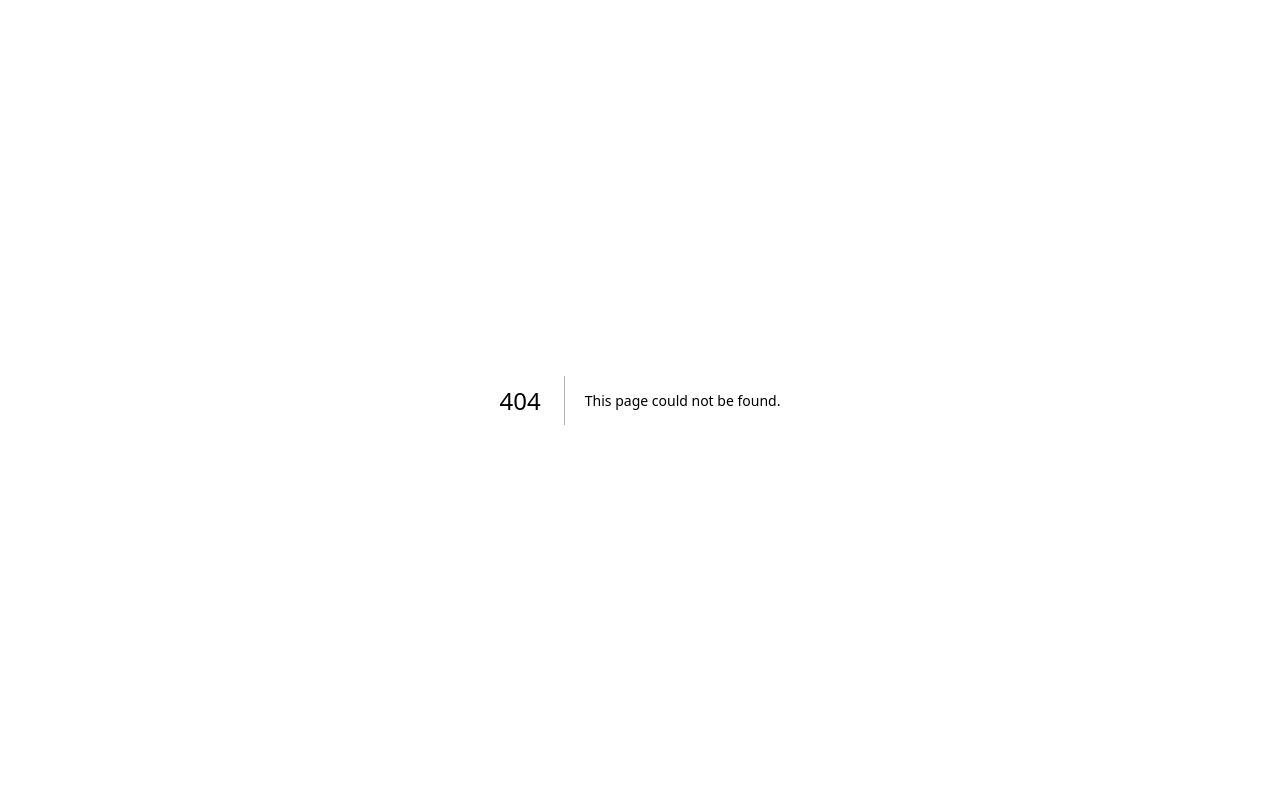
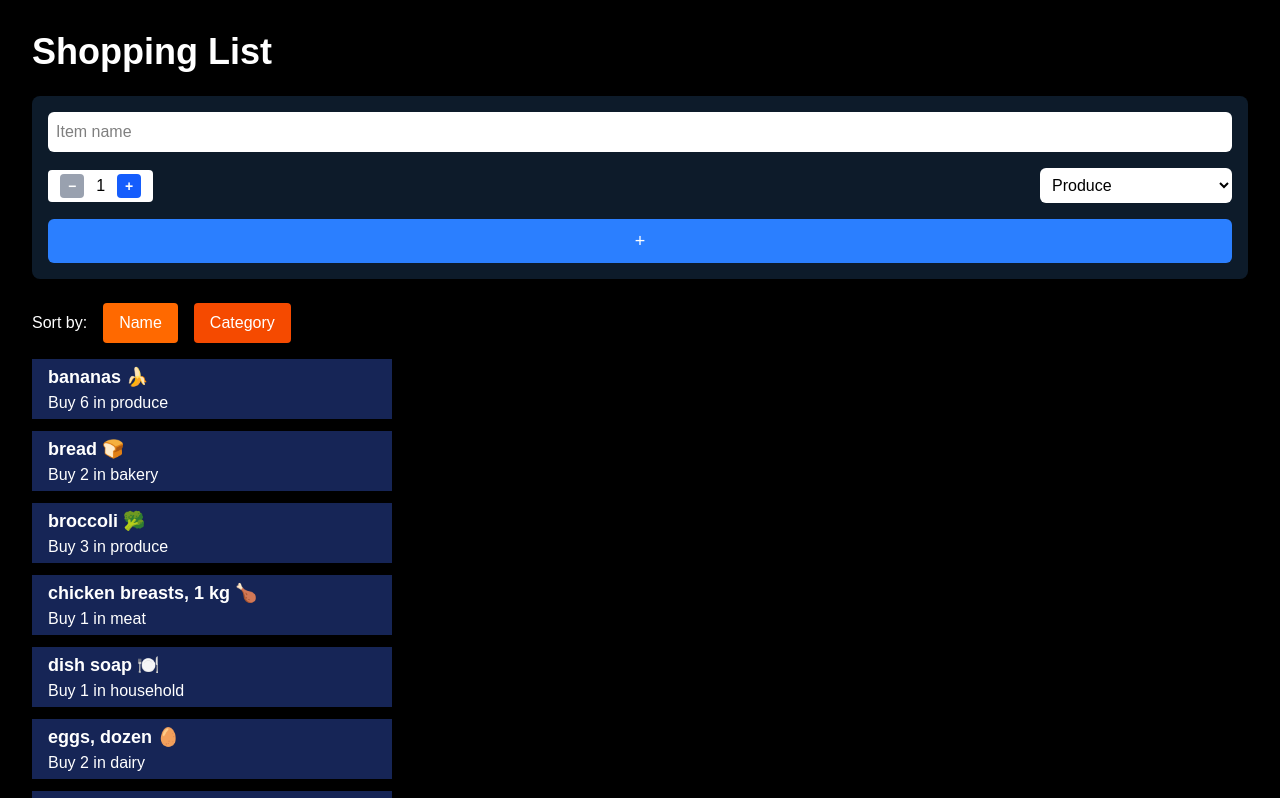
Before and after one commit to hannahsoftdev/cprg306-assignments, a Next.js app: page /week-7 in a window 1280 px wide. Before the commit this address had no page. Shown: the top 798 px of the page. Built offline with nearby package versions, Linux system fonts and the light colour scheme.

Commit message:
Finalized

```diff
--- a/app/page.js
+++ b/app/page.js
@@ -31,6 +31,11 @@
           className= "hover:text-green-500 hover:underline"
           >Week 6 Assignment</Link>
         </li>
+                <li>
+          <Link href="./week-7/"
+          className= "hover:text-green-500 hover:underline"
+          >Week 7 Assignment</Link>
+        </li>
       </ul>
     </main>
 
--- /dev/null
+++ b/app/week-7/item-list.js
@@ -0,0 +1,43 @@
+"use client";
+
+import { useState } from "react";
+import Item from "./item";
+
+export default function ItemList({ items }) {
+  const [sortBy, setSortBy] = useState("name");
+
+  const sortedItems = [...items].sort((a, b) => {
+    if (sortBy === "name") {
+      return a.name.localeCompare(b.name);
+    } else if (sortBy === "category") {
+      return a.category.localeCompare(b.category);
+    }
+    return 0;
+  });
+
+  return (
+    <div className="text-white">
+      <div className="mb-4 space-x-4">
+        <span className="mr-4">Sort by:</span>
+        <button
+          onClick={() => setSortBy("name")}
+          className={`px-4 py-2 rounded ${sortBy === "name" ? "bg-orange-500" : "bg-orange-600"}`}
+        >
+          Name
+        </button>
+        <button
+          onClick={() => setSortBy("category")}
+          className={`px-4 py-2 rounded ${sortBy === "category" ? "bg-orange-500" : "bg-orange-600"}`}
+        >
+          Category
+        </button>
+      </div>
+
+      <ul className="space-y-3">
+        {sortedItems.map((item) => (
+          <Item key={item.id} {...item} />
+        ))}
+      </ul>
+    </div>
+  );
+}
--- /dev/null
+++ b/app/week-7/item.js
@@ -0,0 +1,8 @@
+export default function Item({ name, quantity, category }) {
+  return (
+    <li className="bg-blue-950 p-4 py-1 w-90">
+      <h3 className="text-white font-semibold text-lg">{name}</h3>
+      <p className="text-white">Buy {quantity} in {category}</p>
+    </li>
+  );
+}
--- /dev/null
+++ b/app/week-7/items.json
@@ -0,0 +1,74 @@
+[
+  {
+    "id": "1h2GJKH12gkHG31h1H",
+    "name": "milk, 4 L 🥛",
+    "quantity": 1,
+    "category": "dairy"
+  },
+  {
+    "id": "2KJH3k2j3H1k2J3K1H",
+    "name": "bread 🍞",
+    "quantity": 2,
+    "category": "bakery"
+  },
+  {
+    "id": "3h2KJH3k2j3H1k2J3",
+    "name": "eggs, dozen 🥚",
+    "quantity": 2,
+    "category": "dairy"
+  },
+  {
+    "id": "4k2J3K1H2GJKH12gk",
+    "name": "bananas 🍌",
+    "quantity": 6,
+    "category": "produce"
+  },
+  {
+    "id": "5H1h1H2KJH3k2j3H",
+    "name": "broccoli 🥦",
+    "quantity": 3,
+    "category": "produce"
+  },
+  {
+    "id": "6H1k2J3K1H2GJKH1",
+    "name": "chicken breasts, 1 kg 🍗",
+    "quantity": 1,
+    "category": "meat"
+  },
+  {
+    "id": "7gkHG31h1H2KJH3k",
+    "name": "pasta sauce 🍝",
+    "quantity": 3,
+    "category": "canned goods"
+  },
+  {
+    "id": "8j3H1k2J3K1H2GJK",
+    "name": "spaghetti, 454 g 🍝",
+    "quantity": 2,
+    "category": "dry goods"
+  },
+  {
+    "id": "9H12gkHG31h1H2KJ",
+    "name": "toilet paper, 12 pack 🧻",
+    "quantity": 1,
+    "category": "household"
+  },
+  {
+    "id": "10H3k2j3H1k2J3K1",
+    "name": "paper towels, 6 pack",
+    "quantity": 1,
+    "category": "household"
+  },
+  {
+    "id": "11k2J3K1H2GJKH12",
+    "name": "dish soap 🍽️",
+    "quantity": 1,
+    "category": "household"
+  },
+  {
+    "id": "12GJKH12gkHG31h1",
+    "name": "hand soap 🧼",
+    "quantity": 4,
+    "category": "household"
+  }
+]
--- /dev/null
+++ b/app/week-7/new-item.js
@@ -0,0 +1,92 @@
+"use client";
+
+import { useState } from "react";
+
+export default function NewItem({ onAddItem }) {
+  const [name, setName] = useState("");
+  const [quantity, setQuantity] = useState(1);
+  const [category, setCategory] = useState("produce");
+
+  const handleSubmit = (event) => {
+    event.preventDefault();
+    if (!name || !category) {
+      alert("Please fill out all fields.");
+      return;
+    }
+    const newItem = { name, quantity, category };
+    onAddItem(newItem);
+    setName("");
+    setQuantity(1);
+    setCategory("produce");
+  };
+
+  const increment = () => quantity < 20 && setQuantity(quantity + 1);
+  const decrement = () => quantity > 1 && setQuantity(quantity - 1);
+
+  return (
+    <div className="bg-[#0d1b2a] p-4 rounded-lg mb-6">
+      <form onSubmit={handleSubmit} className="space-y-4 text-white">
+        <input
+          type="text"
+          required
+          placeholder="Item name"
+          value={name}
+          onChange={(e) => setName(e.target.value)}
+          className="w-full p-2 rounded-md bg-white text-black"
+        />
+
+        <div className="flex items-center justify-between gap-4">
+          <div className="inline-flex items-center bg-white rounded  px-3 py-1">
+            <button
+              type="button"
+              onClick={decrement}
+              disabled={quantity === 1}
+              className={`px-2 py-0.5 rounded text-sm font-bold ${
+                quantity === 1
+                  ? "bg-gray-400 text-white cursor-not-allowed"
+                  : "bg-blue-600 text-white hover:bg-blue-700"
+              }`}
+            >
+              −
+            </button>
+            <span className="text-black px-3">{quantity}</span>
+            <button
+              type="button"
+              onClick={increment}
+              disabled={quantity === 20}
+              className={`px-2 py-0.5 rounded text-sm font-bold ${
+                quantity === 20
+                  ? "bg-gray-400 text-white cursor-not-allowed"
+                  : "bg-blue-600 text-white hover:bg-blue-700"
+              }`}
+            >
+              +
+            </button>
+          </div>
+
+          <select
+            required
+            value={category}
+            onChange={(e) => setCategory(e.target.value)}
+            className="p-2 rounded-md bg-white text-black w-48"
+          >
+            <option value="produce">Produce</option>
+            <option value="dairy">Dairy</option>
+            <option value="meat">Meat</option>
+            <option value="bakery">Bakery</option>
+            <option value="canned goods">Canned Goods</option>
+            <option value="dry goods">Dry Goods</option>
+            <option value="household">Household</option>
+          </select>
+        </div>
+
+        <button
+          type="submit"
+          className="w-full bg-blue-500 text-white py-2 rounded-md text-lg hover:bg-blue-600"
+        >
+          +
+        </button>
+      </form>
+    </div>
+  );
+}
--- /dev/null
+++ b/app/week-7/page.js
@@ -0,0 +1,26 @@
+'use client';
+
+import { useState } from 'react';
+import itemsData from './items.json';
+import ItemList from './item-list';
+import NewItem from './new-item';
+
+export default function Page() {
+  const [items, setItems] = useState(itemsData);
+
+  const handleAddItem = (newItem) => {
+    const itemWithId = {
+      ...newItem,
+      id: Math.random().toString(36).substr(2, 9),
+    };
+    setItems([itemWithId, ...items]);
+  };
+
+  return (
+    <main className="bg-black p-8 min-h-screen">
+      <h1 className="text-white text-4xl font-bold mb-6">Shopping List</h1>
+      <NewItem onAddItem={handleAddItem} />
+      <ItemList items={items} />
+    </main>
+  );
+}
```
